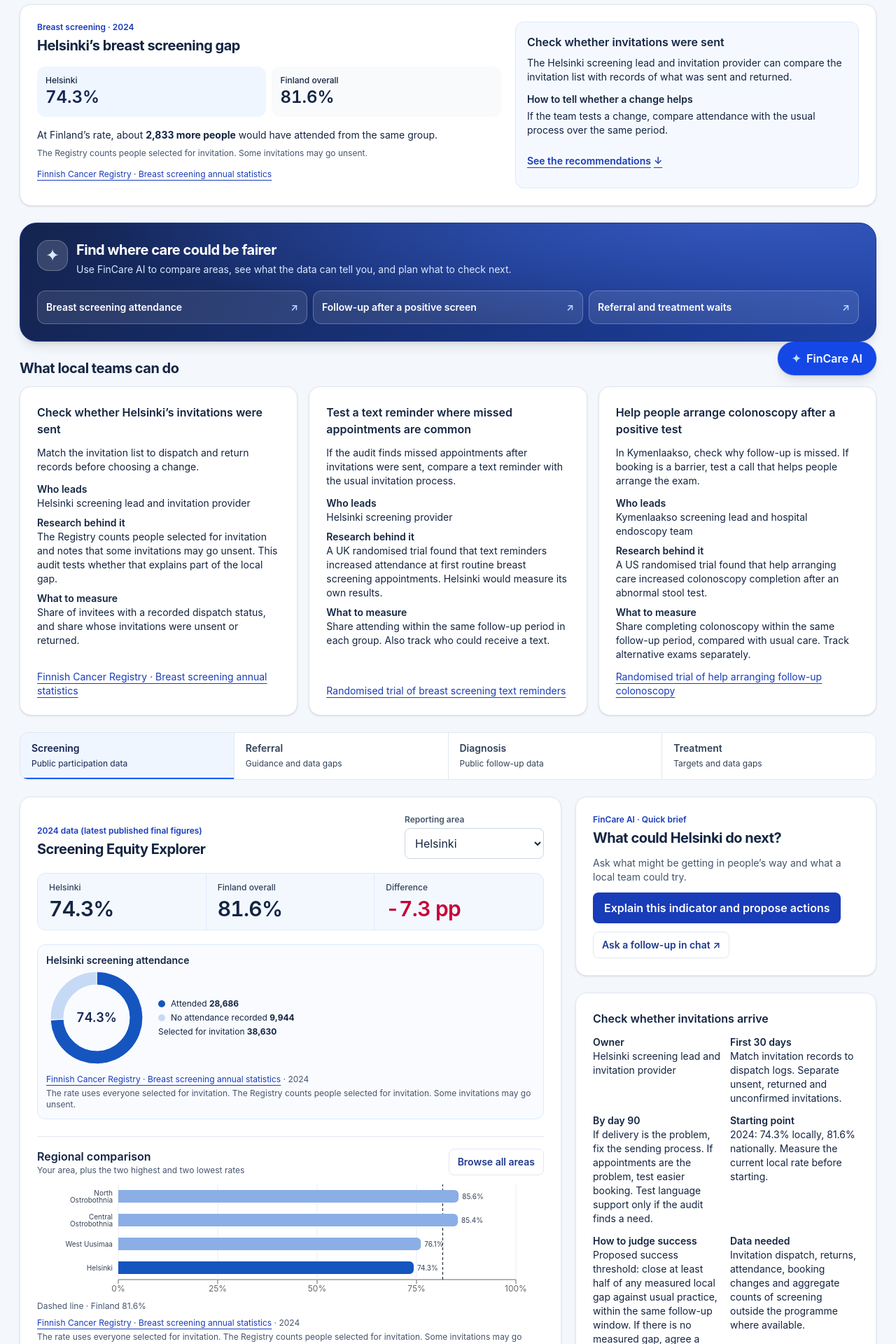
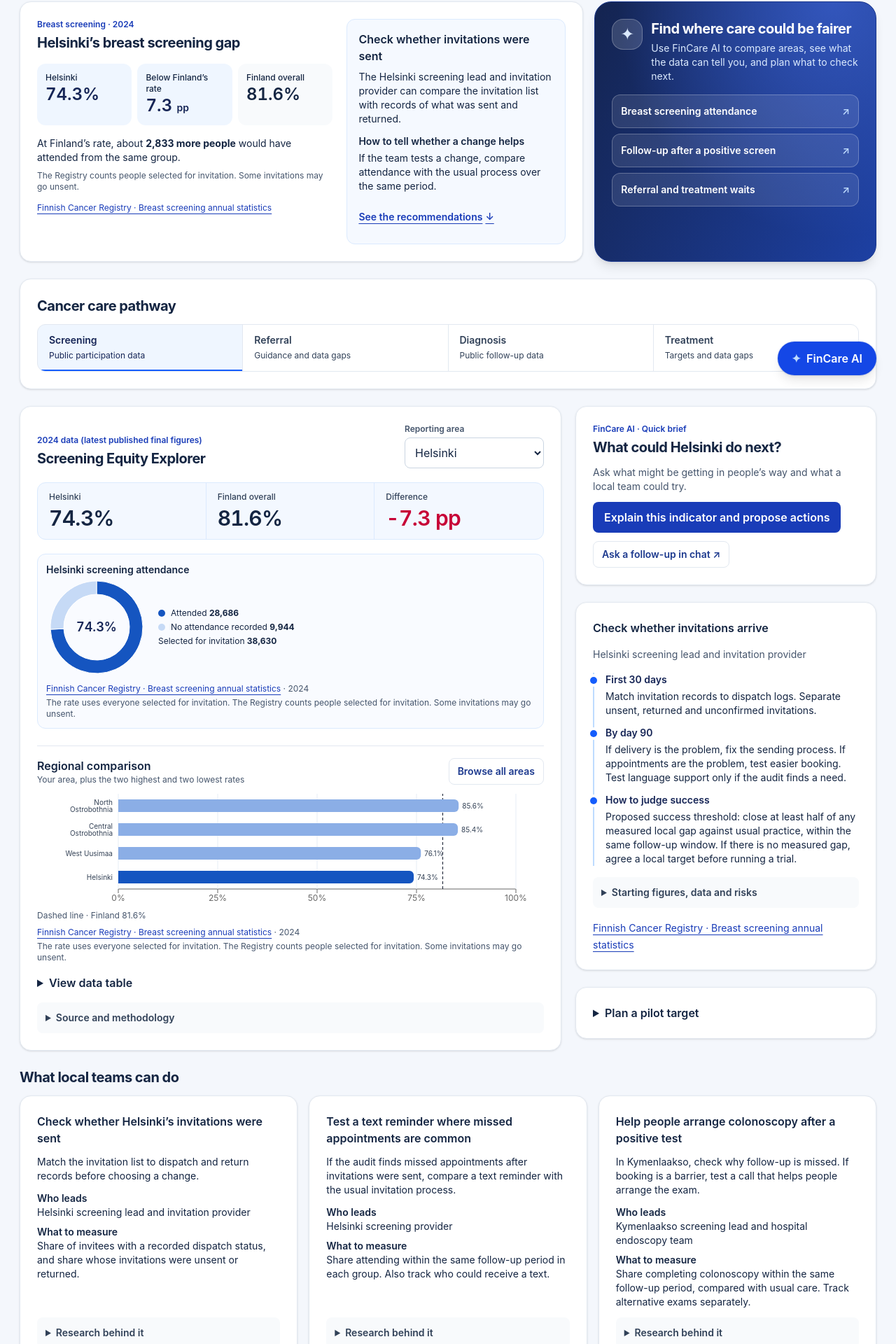
Before and after one commit to Momo-Junction/FinCare, a Next.js app: page / in a window 1280 px wide. Shown: the part 236-2156 px from the top of the page at 70% size. Built offline with nearby package versions, Linux system fonts and the light colour scheme.

Commit message:
Refresh the dashboard and make action plans easier to scan

```diff
--- a/app/action-plans.tsx
+++ b/app/action-plans.tsx
@@ -2,15 +2,25 @@ import { localPlan, nationalPlan, rankedGaps, screeningReminderStudy, colonoscop
 import { comparisons } from "../lib/pathway";
 
 export function ActionCard({ plan }: { plan: ActionPlan }) {
-  return <section className="panel space-y-3">
+  return <section className="panel space-y-4">
     <h3>{plan.title}</h3>
-    <dl className="grid gap-3 text-sm sm:grid-cols-2">
+    <p className="text-sm text-slate-600">{plan.owner}</p>
+    <ol className="space-y-3 border-l-2 border-blue-200 pl-4 text-sm">
       {[
-        ["Owner", plan.owner], ["First 30 days", plan.first30], ["By day 90", plan.first90],
-        ["Starting point", plan.baseline], ["How to judge success", plan.measure],
-        ["Data needed", plan.data], ["Risks and unknowns", plan.risks],
-      ].map(([label, value]) => <div key={label}><dt className="font-semibold">{label}</dt><dd>{value}</dd></div>)}
-    </dl>
+        ["First 30 days", plan.first30],
+        ["By day 90", plan.first90],
+        ["How to judge success", plan.measure],
+      ].map(([label, value]) => <li key={label} className="relative before:absolute before:top-1.5 before:-left-[22px] before:size-2.5 before:rounded-full before:bg-blue-600 before:ring-4 before:ring-white">
+        <h4 className="font-semibold text-blue-950">{label}</h4><p className="mt-1">{value}</p>
+      </li>)}
+    </ol>
+    <details className="evidence-note">
+      <summary className="cursor-pointer font-semibold">Starting figures, data and risks</summary>
+      <dl className="mt-3 grid gap-3">
+        {[["Starting point", plan.baseline], ["Data needed", plan.data], ["Risks and unknowns", plan.risks]]
+          .map(([label, value]) => <div key={label}><dt className="font-semibold">{label}</dt><dd>{value}</dd></div>)}
+      </dl>
+    </details>
     <a className="text-sm" href={plan.source.url}>{plan.source.name}</a>
   </section>;
 }
@@ -24,10 +34,14 @@ export function DecisionBrief() {
       <div>
         <p className="eyebrow">Breast screening · {year}</p>
         <h2 id="decision-brief-title">Helsinki’s breast screening gap</h2>
-        <dl className="my-4 grid grid-cols-2 gap-2">
+        <dl className="my-4 grid grid-cols-2 gap-2 sm:grid-cols-3">
           <div className="rounded-xl bg-blue-50 p-3">
             <dt className="text-xs font-medium">Helsinki</dt>
             <dd className="text-2xl font-semibold tabular-nums text-blue-950">{helsinki.rate.toFixed(1)}%</dd>
+          </div>
+          <div className="col-span-2 rounded-xl bg-blue-50 p-3 sm:col-span-1">
+            <dt className="text-xs font-medium">Below Finland’s rate</dt>
+            <dd className="text-2xl font-semibold tabular-nums text-blue-950">{Math.abs(helsinki.gap).toFixed(1)} <span className="text-sm">pp</span></dd>
           </div>
           <div className="rounded-xl bg-slate-50 p-3">
             <dt className="text-xs font-medium">Finland overall</dt>
@@ -84,21 +98,24 @@ export function Recommendations() {
         <p className="text-sm">{action}</p>
         <dl className="space-y-2 text-sm">
           <div><dt className="font-semibold">Who leads</dt><dd>{owner}</dd></div>
-          <div><dt className="font-semibold">Research behind it</dt><dd>{evidence}</dd></div>
           <div><dt className="font-semibold">What to measure</dt><dd>{metric}</dd></div>
         </dl>
-        <a className="mt-auto text-sm" href={source.url}>{source.name}</a>
+        <details className="evidence-note mt-auto">
+          <summary className="cursor-pointer font-semibold">Research behind it</summary>
+          <p className="my-2">{evidence}</p>
+          <a href={source.url}>{source.name}</a>
+        </details>
       </article>)}
     </div>
   </section>;
 }
 
 export function PriorityView() {
-  return <section id="where-to-act" className="space-y-4">
+  return <section id="where-to-act" data-scroll-section className="space-y-4">
     <h2>Where to act first</h2>
     <p className="text-sm">Areas below the national rate are ordered by the size of the gap within each measure. The count estimates how many more people would have attended at the national rate using the same group size.</p>
     <div className="grid gap-4 lg:grid-cols-2">
-      {(["screening", "diagnosis"] as const).map((stage) => <details key={stage} open className="panel">
+      {(["screening", "diagnosis"] as const).map((stage) => <details key={stage} className="panel">
         <summary className="cursor-pointer font-semibold">{comparisons[stage].title}</summary>
         <div className="overflow-x-auto">
           <table className="mt-3 w-full text-left text-sm">
--- a/app/dashboard.tsx
+++ b/app/dashboard.tsx
@@ -56,14 +56,15 @@ export default function Dashboard() {
         </div>
         <DashboardMotion />
       </header>
-      <main id="overview" className="shell py-7 md:py-10">
+      <main id="overview" className="shell py-7 md:py-9">
         <div className="space-y-6">
         <section className="intro" aria-labelledby="overview-title">
           <h1 id="overview-title">Cancer care equality in Finland</h1>
           <p>Explore regional differences across the cancer care pathway.</p>
         </section>
+        <div className="grid gap-4 xl:grid-cols-[minmax(0,2fr)_minmax(0,1fr)]">
         <DecisionBrief />
-        <section className="ai-start" aria-labelledby="investigation-start-heading">
+        <section className="ai-start min-w-0" aria-labelledby="investigation-start-heading">
           <div className="flex items-start gap-3">
             <span className="ai-mark" aria-hidden="true">✦</span>
             <div>
@@ -71,7 +72,7 @@ export default function Dashboard() {
               <p className="mt-1 text-sm text-blue-100">Use FinCare AI to compare areas, see what the data can tell you, and plan what to check next.</p>
             </div>
           </div>
-          <div className="mt-5 grid gap-2 md:grid-cols-3">
+          <div className="mt-4 grid gap-2 md:grid-cols-3 xl:grid-cols-1">
             {investigationStarters.map(({ stage: topic, title, question }) => (
               <button key={topic} type="button" className="ai-start-button" aria-controls="fincare-ai" onClick={() => {
                 setStage(topic);
@@ -83,8 +84,10 @@ export default function Dashboard() {
             ))}
           </div>
         </section>
-        <Recommendations />
-        <nav id="care-pathway" data-scroll-section aria-label="Cancer care pathway" className="pathway">
+        </div>
+        <section id="care-pathway" data-scroll-section className="panel" aria-labelledby="care-pathway-title">
+        <h2 id="care-pathway-title" className="mb-3">Cancer care pathway</h2>
+        <nav aria-label="Cancer care pathway" className="pathway">
           <ol className="grid grid-cols-2 gap-px sm:grid-cols-4">
             {pathway.map((step) => (
               <li key={step.id} className="relative">
@@ -102,6 +105,7 @@ export default function Dashboard() {
             ))}
           </ol>
         </nav>
+        </section>
         <div id="pathway-evidence" key={stage} className="stage-enter">
           {stage === "referral" || stage === "treatment" ? (
             <TimingGap stage={stage} investigate={() => {
@@ -115,6 +119,7 @@ export default function Dashboard() {
             }} />
           )}
         </div>
+        <Recommendations />
         <PriorityView />
         <GoalThree investigate={(question) => {
           setGoalPrompt({ question });
```
